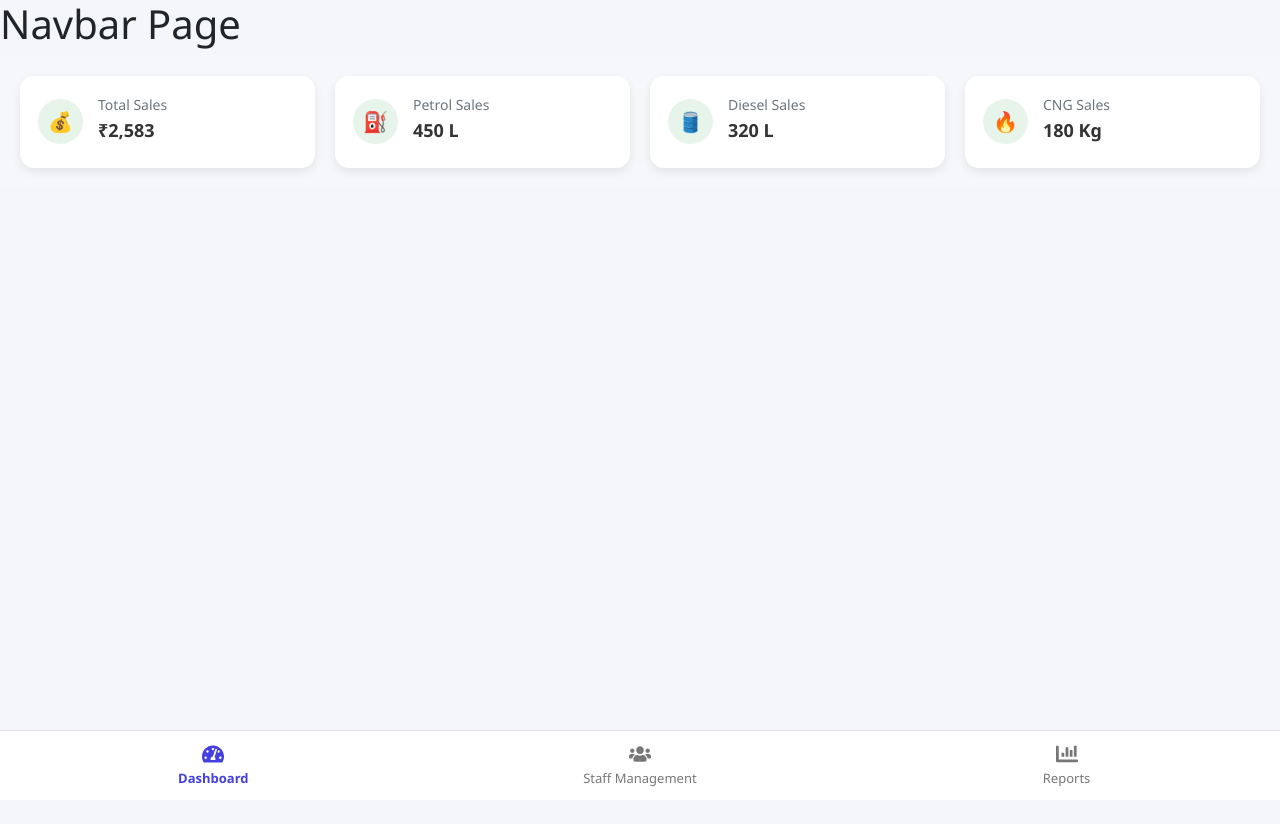
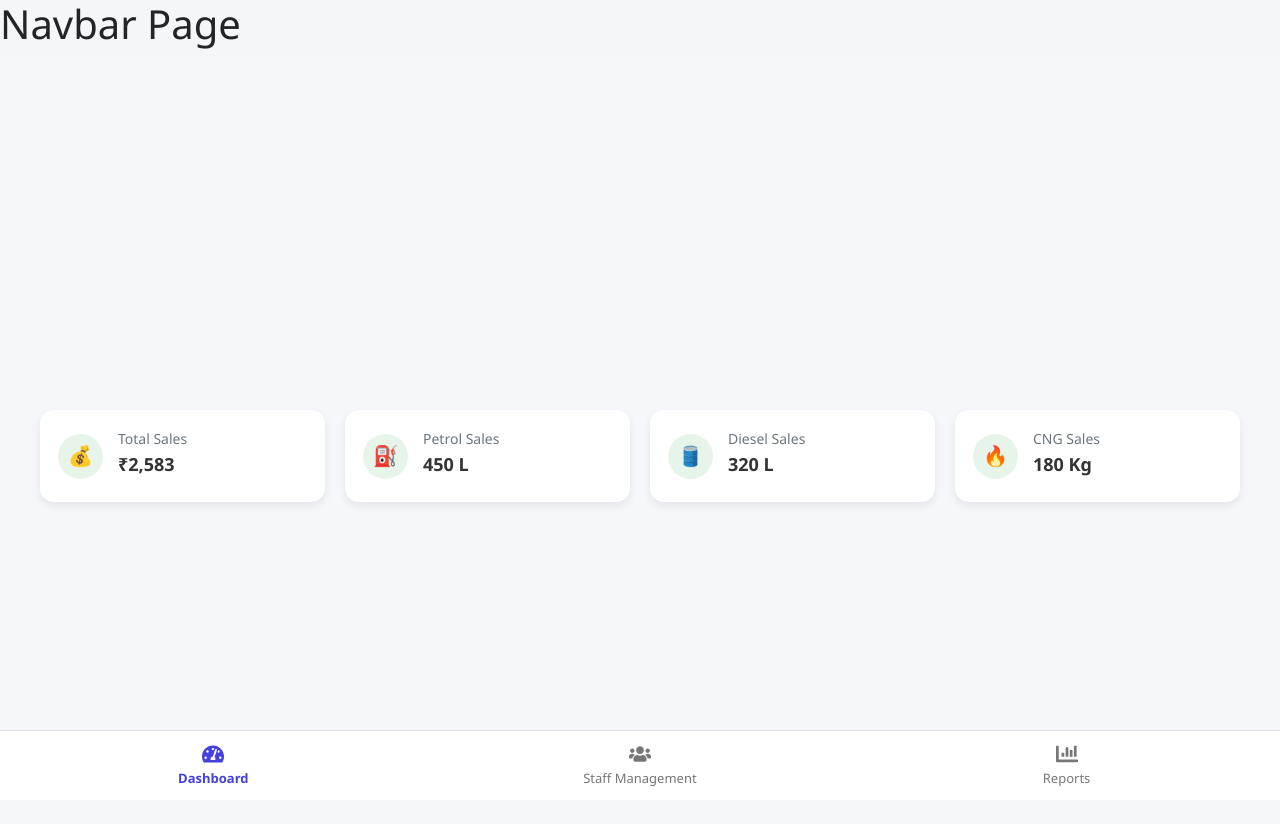
Before and after one commit to DnyaneshwarArgade/Petrol-Pump-Project, a React (Vite) app: page /dashboard in a window 1280 px wide. Shown: the top 824 px of the page. Before the commit the page ends 800 px from the top, so only its background shows below. Built offline with nearby package versions, Linux system fonts and the light colour scheme.

Commit message:
Dashboard.css updated

```diff
--- a/src/Pages/Dashboard.css
+++ b/src/Pages/Dashboard.css
@@ -1,13 +1,20 @@
 .dashboard {
+  min-height: 100vh;
+  display: flex;
+  justify-content: center;
+  align-items: center;
+  background-color: #f5f7fa;
   padding: 20px;
-  background-color: #f5f7fa;
 }
 
 .sales-cards {
+  width: 100%;
+  max-width: 1200px;
   display: grid;
   grid-template-columns: repeat(4, 1fr);
   gap: 20px;
 }
+
 
 .sales-card {
   background: white;
```
